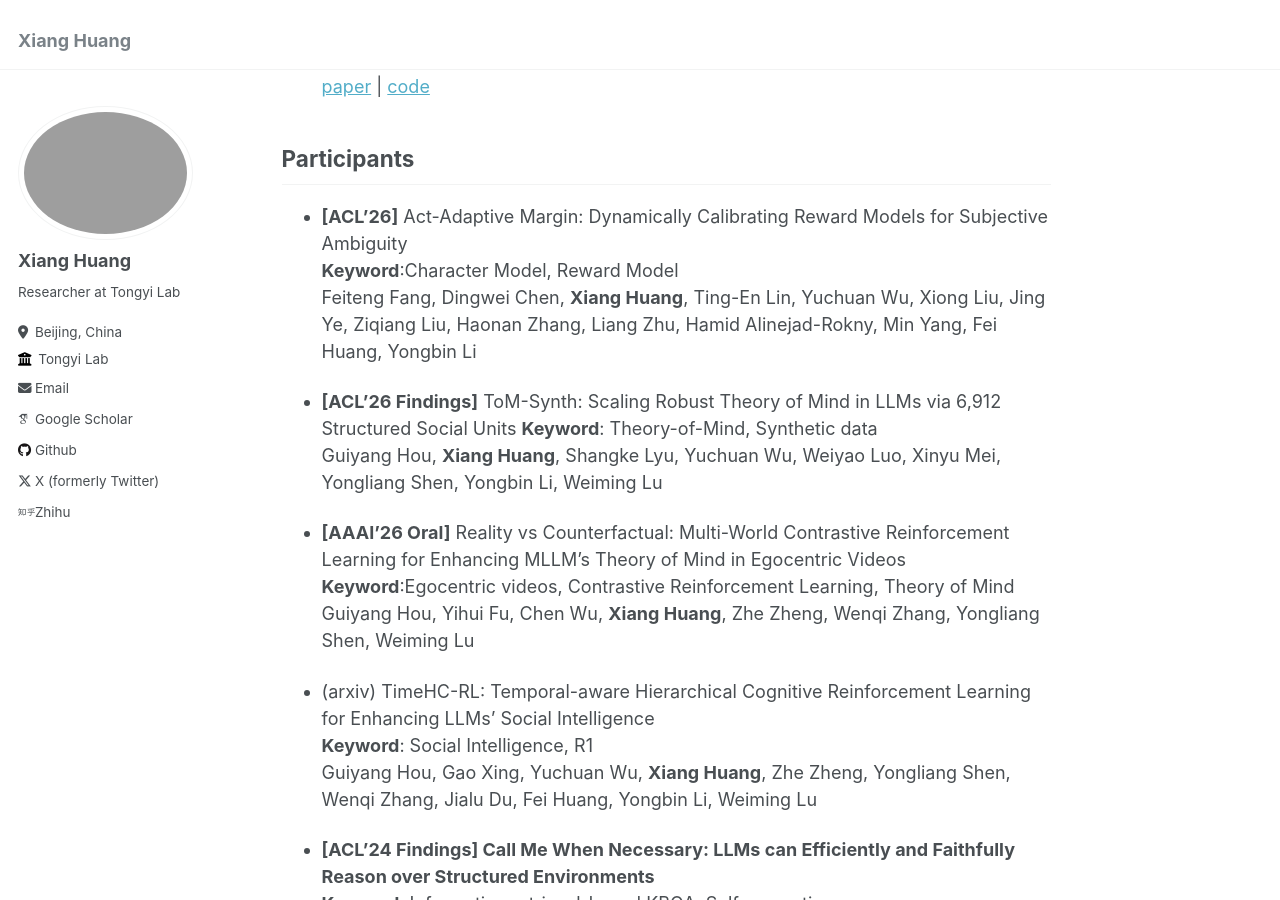
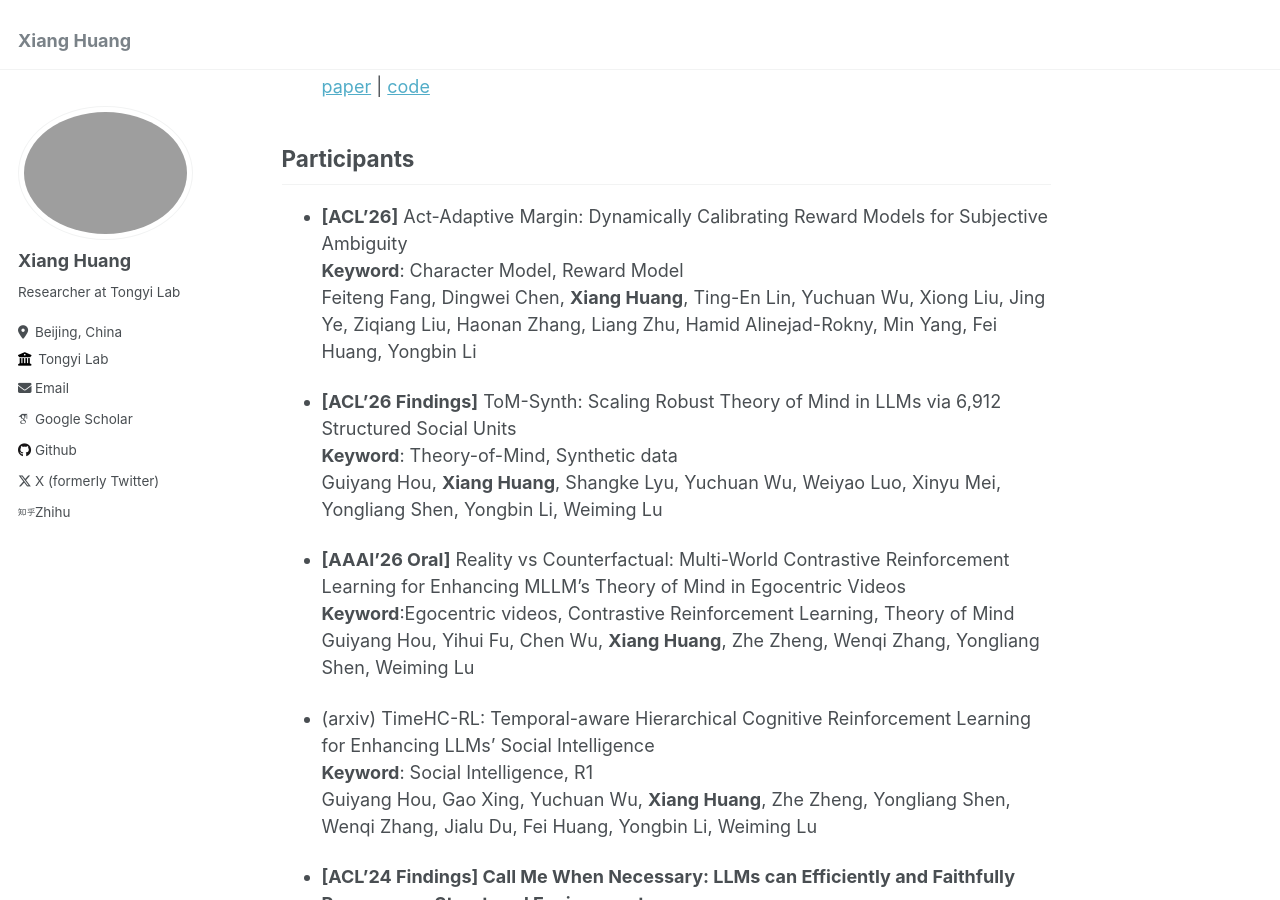
Before and after one commit to cdhx/cdhx.github.io, a Jekyll site: the page built from _pages/about.md, in a window 1280 px wide and 900 px high, scrolled down 1330 px. Built offline with Jekyll 4.4.1, drawn with Linux system fonts in a browser that asks for light colours; some web fonts are replaced.

```diff
--- a/_pages/about.md
+++ b/_pages/about.md
@@ -49,10 +49,10 @@ Publication
 ## Participants
 
 - **[ACL'26]** Act-Adaptive Margin: Dynamically Calibrating Reward Models for Subjective Ambiguity <br/>
-**Keyword**:Character Model, Reward Model<br/>
+**Keyword**: Character Model, Reward Model<br/>
 Feiteng Fang, Dingwei Chen, **Xiang Huang**, Ting-En Lin, Yuchuan Wu, Xiong Liu, Jing Ye, Ziqiang Liu, Haonan Zhang, Liang Zhu, Hamid Alinejad-Rokny, Min Yang, Fei Huang, Yongbin Li <br/>
 
-- **[ACL'26 Findings]** ToM-Synth: Scaling Robust Theory of Mind in LLMs via 6,912 Structured Social Units
+- **[ACL'26 Findings]** ToM-Synth: Scaling Robust Theory of Mind in LLMs via 6,912 Structured Social Units<br/>
 **Keyword**: Theory-of-Mind, Synthetic data<br/>
 Guiyang Hou, **Xiang Huang**, Shangke Lyu, Yuchuan Wu, Weiyao Luo, Xinyu Mei, Yongliang Shen, Yongbin Li, Weiming Lu
 
```
